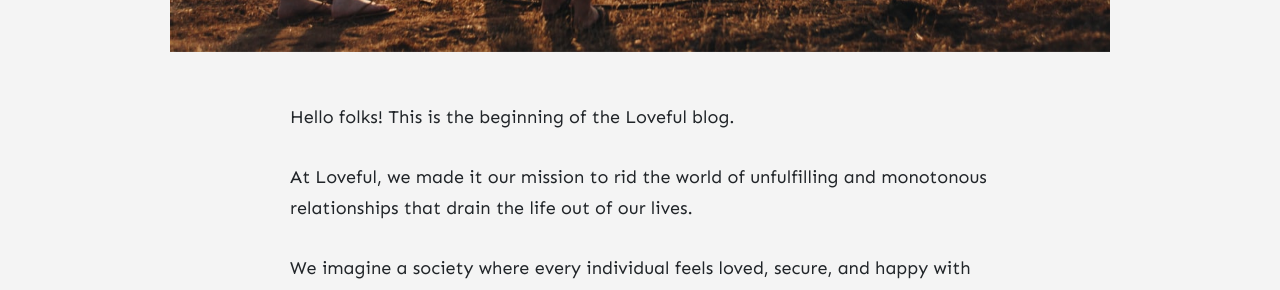
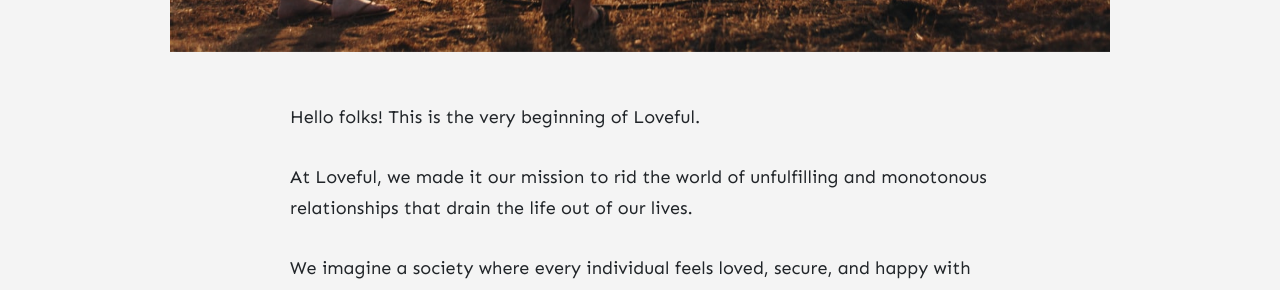
Before and after one commit to stackbit-projects/happy-zebra-28bc2, a Jekyll site: the page built from _posts/2021-09-01-welcome-to-loveful.md, in a window 1280 px wide. Shown: the part 941-1231 px from the top of the page. Built offline with Jekyll 4.4.1, drawn with Linux system fonts in a browser that asks for light colours; nearby versions of some CDN libraries; comment, search, counter and statistics services are not loaded.

Commit message:
2021-09-01-welcome-to-loveful.md: changed

```diff
--- a/_posts/2021-09-01-welcome-to-loveful.md
+++ b/_posts/2021-09-01-welcome-to-loveful.md
@@ -7,7 +7,7 @@ tags: [ ]
 image: assets/images/2.jpg
 ---
 
-Hello folks! This is the beginning of the Loveful blog.
+Hello folks! This is the very beginning of Loveful.
 
 At Loveful, we made it our mission to rid the world of unfulfilling and monotonous relationships that drain the life out of our lives.
 
```
